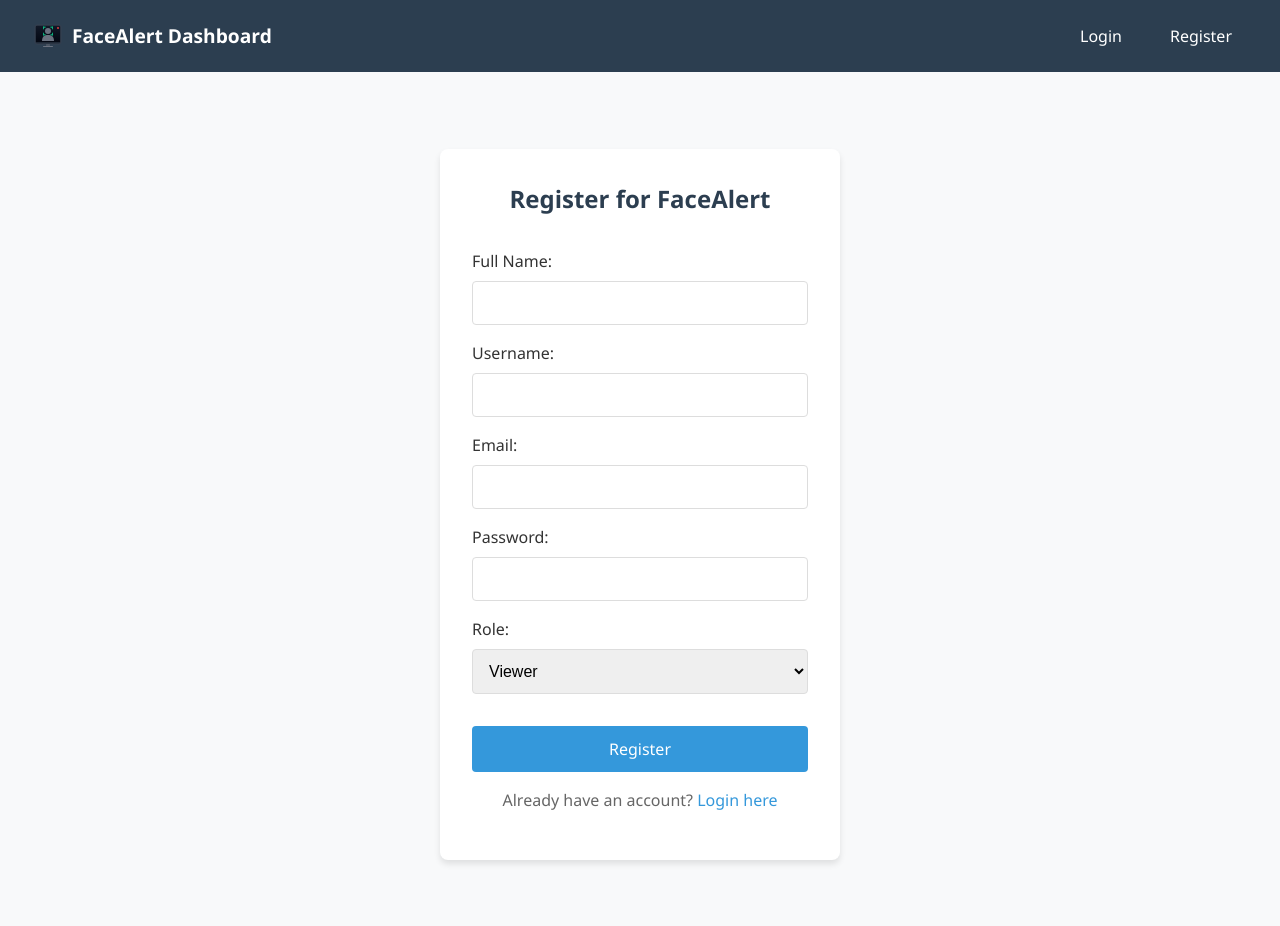
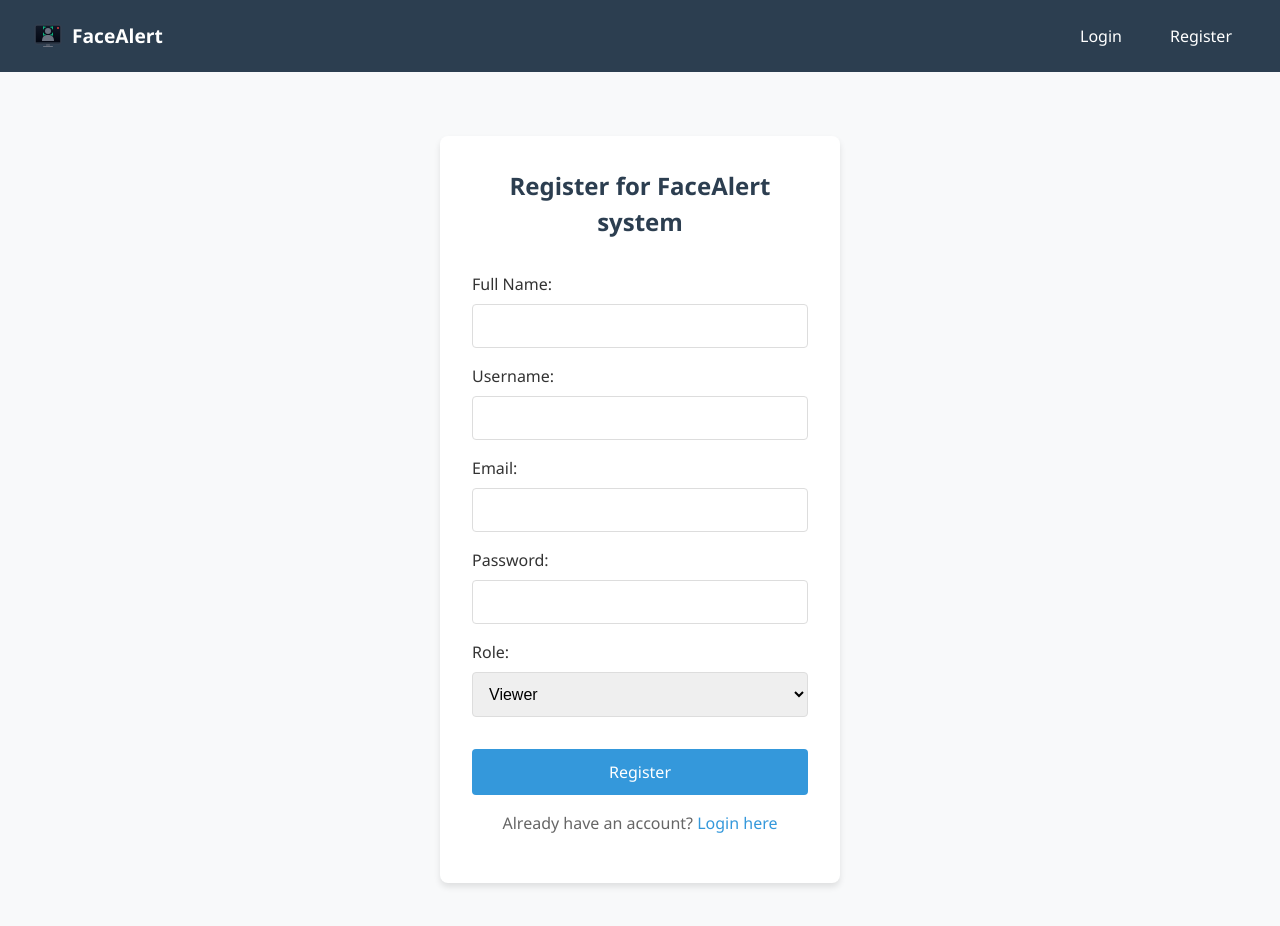
Before and after one commit to yitzchakdamen/Distributed-Face-Identity-Pipeline-DFIP, a React (Vite) app in the folder fs-dashboard/client/: page /register in a window 1280 px wide. Shown: the top 926 px of the page. Built offline with nearby package versions, Linux system fonts and the light colour scheme.

Commit message:
refactor: update branding in Logo, Login, and Register components to FaceAlert system

```diff
--- a/fs-dashboard/client/src/components/application-layout/Logo.tsx
+++ b/fs-dashboard/client/src/components/application-layout/Logo.tsx
@@ -7,7 +7,7 @@ const Logo: React.FC = () => {
     <div className="logo">
       <Link to="/">
         <img src="/logo.svg" alt="DFIP Logo" />
-        <span>FaceAlert Dashboard</span>
+        <span>FaceAlert</span>
       </Link>
     </div>
   );
--- a/fs-dashboard/client/src/components/auth/Login.tsx
+++ b/fs-dashboard/client/src/components/auth/Login.tsx
@@ -31,7 +31,7 @@ const Login: React.FC = () => {
   return (
     <div className="auth-container">
       <div className="auth-form">
-        <h2>Login to DFIP Dashboard</h2>
+        <h2>Login to FaceAlert system</h2>
 
         {error && <div className="error-message">{error}</div>}
 
--- a/fs-dashboard/client/src/components/auth/Register.tsx
+++ b/fs-dashboard/client/src/components/auth/Register.tsx
@@ -34,7 +34,7 @@ const Register: React.FC = () => {
   return (
     <div className="auth-container">
       <div className="auth-form">
-        <h2>Register for FaceAlert</h2>
+        <h2>Register for FaceAlert system</h2>
 
         {error && <div className="error-message">{error}</div>}
 
```
